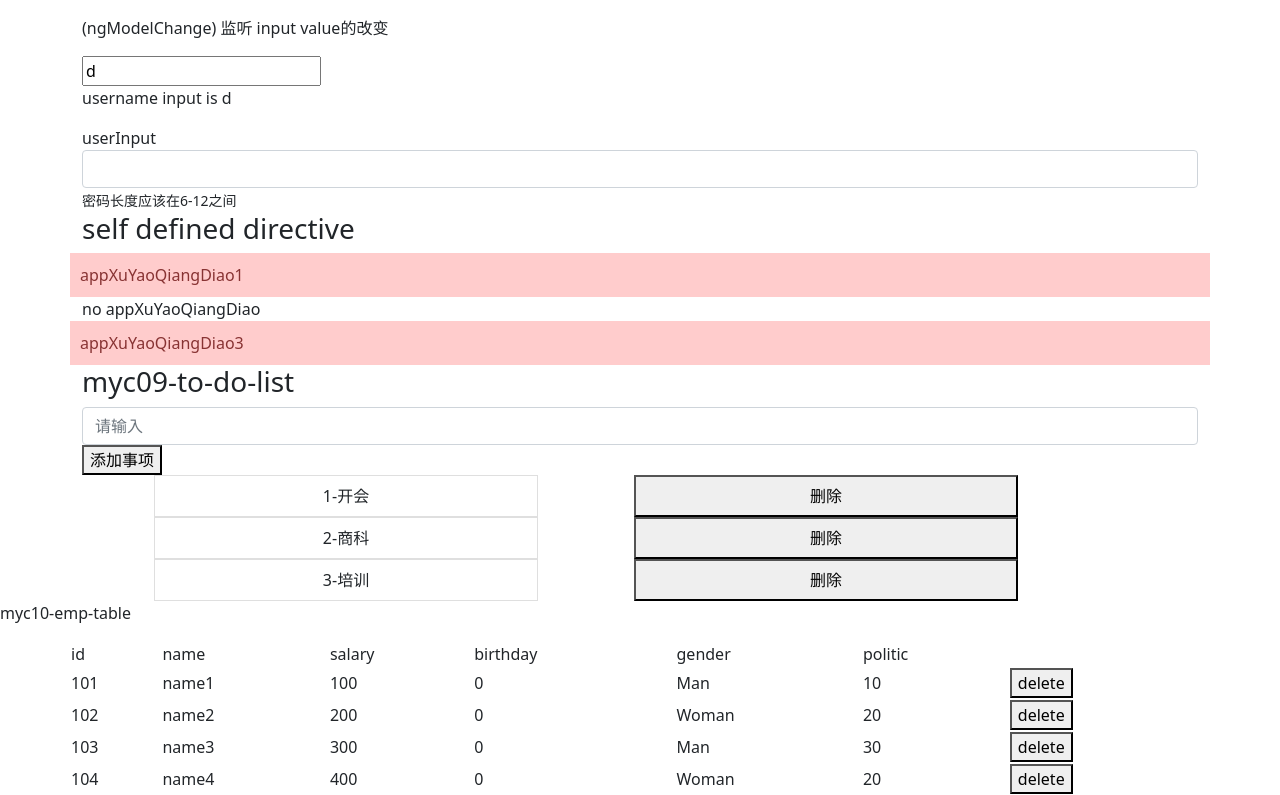
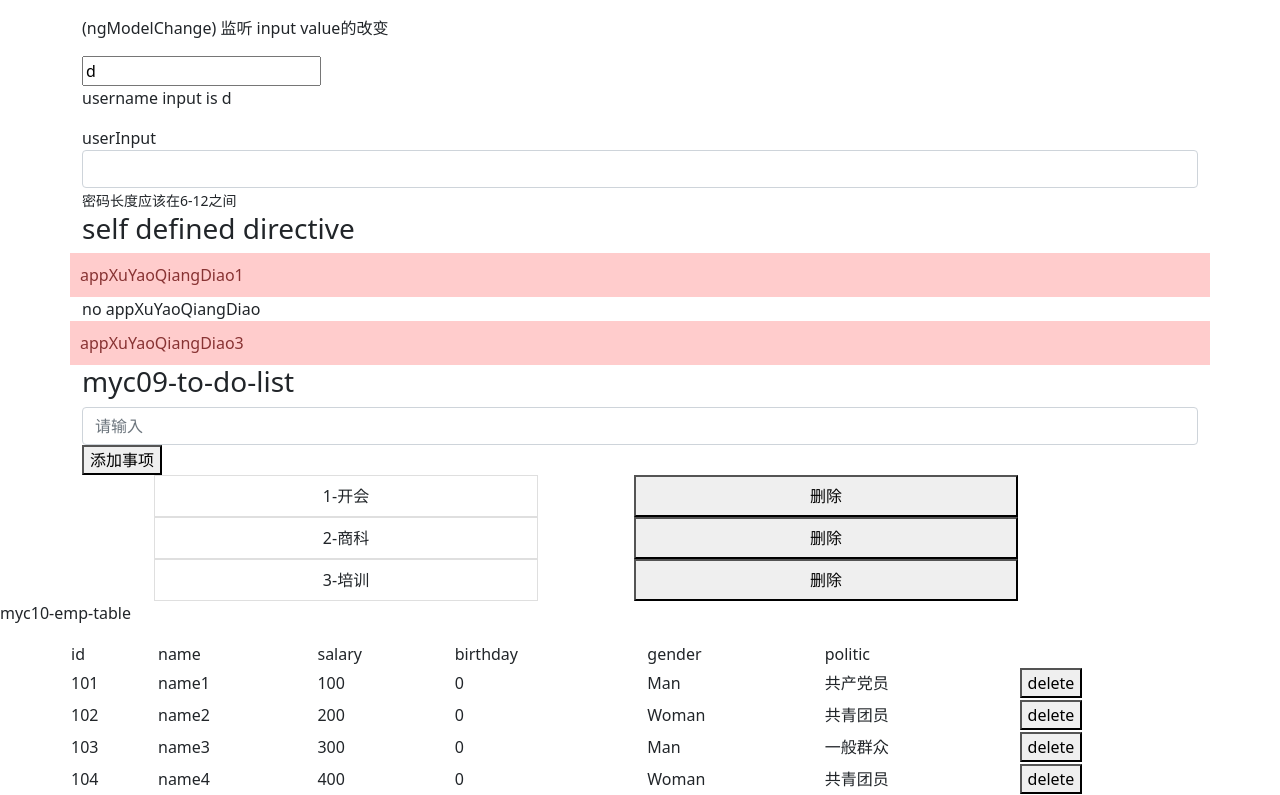
Before and after one commit to foureverhh/angular-bilibili-danei, an Angular app: page / in a window 1280 px wide. Shown: the part 1576-2371 px from the top of the page. Built offline with nearby package versions, Linux system fonts and the light colour scheme.

Commit message:
added table

```diff
--- a/angular.json
+++ b/angular.json
@@ -1,5 +1,8 @@
 {
-	"$schema": "./node_modules/@angular/cli/lib/config/schema.json",
+  "$schema": "./node_modules/@angular/cli/lib/config/schema.json",
+  "cli": {
+    "analytics": false
+  },
 	"version": 1,
 	"newProjectRoot": "projects",
 	"projects": {
--- a/src/app/app.module.ts
+++ b/src/app/app.module.ts
@@ -17,6 +17,7 @@ import { XuYaoQiangDiaoDirective } from './self-define-directive/xuYaoQiangDiao/
 import { Myc09ToDoListComponent } from './myc09-to-do-list/myc09-to-do-list.component';
 import { Myc10EmpTableComponent } from './myc10-emp-table/myc10-emp-table.component';
 import { GenderPipe } from './filter/gender.pipe';
+import { PoliticPipePipe } from './filter/politic-pipe.pipe';
 
 @NgModule({
   declarations: [
@@ -34,6 +35,7 @@ import { GenderPipe } from './filter/gender.pipe';
     Myc09ToDoListComponent,
     Myc10EmpTableComponent,
     GenderPipe,
+    PoliticPipePipe,
   ],
   imports: [
     BrowserModule,
--- /dev/null
+++ b/src/app/filter/politic-pipe.pipe.ts
@@ -0,0 +1,20 @@
+import { Pipe, PipeTransform } from '@angular/core';
+
+@Pipe({
+  name: 'politicPipe'
+})
+export class PoliticPipePipe implements PipeTransform {
+
+  transform(value: any, format='short'): any {
+    if(format == 'short') {
+      if( value == 10 ) return '党员'
+      else if( value == 20 ) return '团员'
+      else if( value == 30 ) return '群众'
+    } else if(format == 'long') {
+      if( value == 10 ) return '共产党员'
+      else if( value == 20 ) return '共青团员'
+      else if( value == 30 ) return '一般群众'
+    }
+  }
+
+}
--- a/src/app/myc10-emp-table/myc10-emp-table.component.html
+++ b/src/app/myc10-emp-table/myc10-emp-table.component.html
@@ -25,7 +25,7 @@
                     <td>{{ item.salary }}</td>
                     <td>{{ item.birthday }}</td>
                     <td>{{ item.gender | gender:'en' }}</td>
-                    <td>{{ item.politic }}</td>
+                    <td>{{ item.politic | politicPipe: 'long' }}</td>
                     <td><button (click)="removeEmp(i)">delete</button></td>
                 </tr>
             </tbody>
```
Also changed, not shown: src/app/filter/gender.pipe.ts (line endings or trailing spaces), 2 other files (tests, documents, lock files or other folders).
